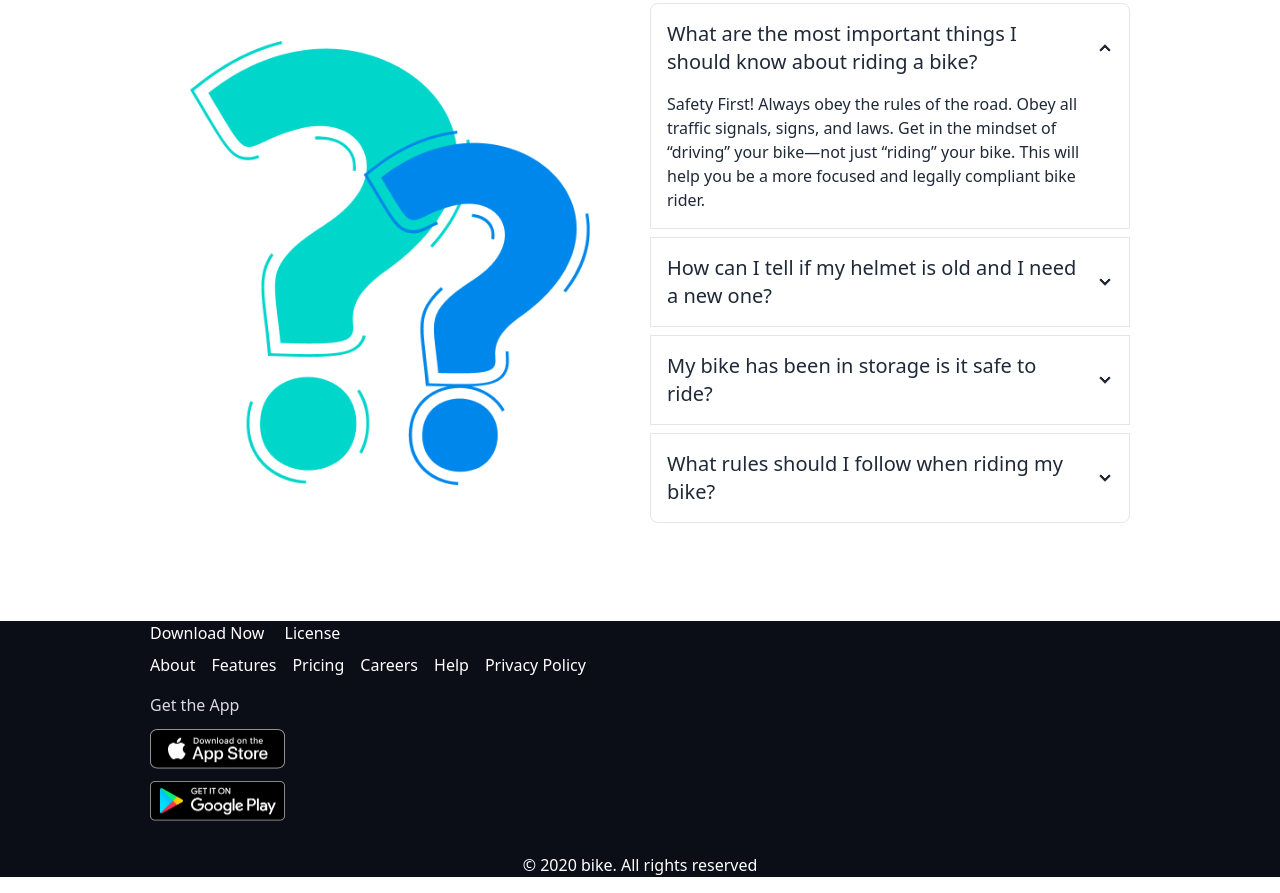
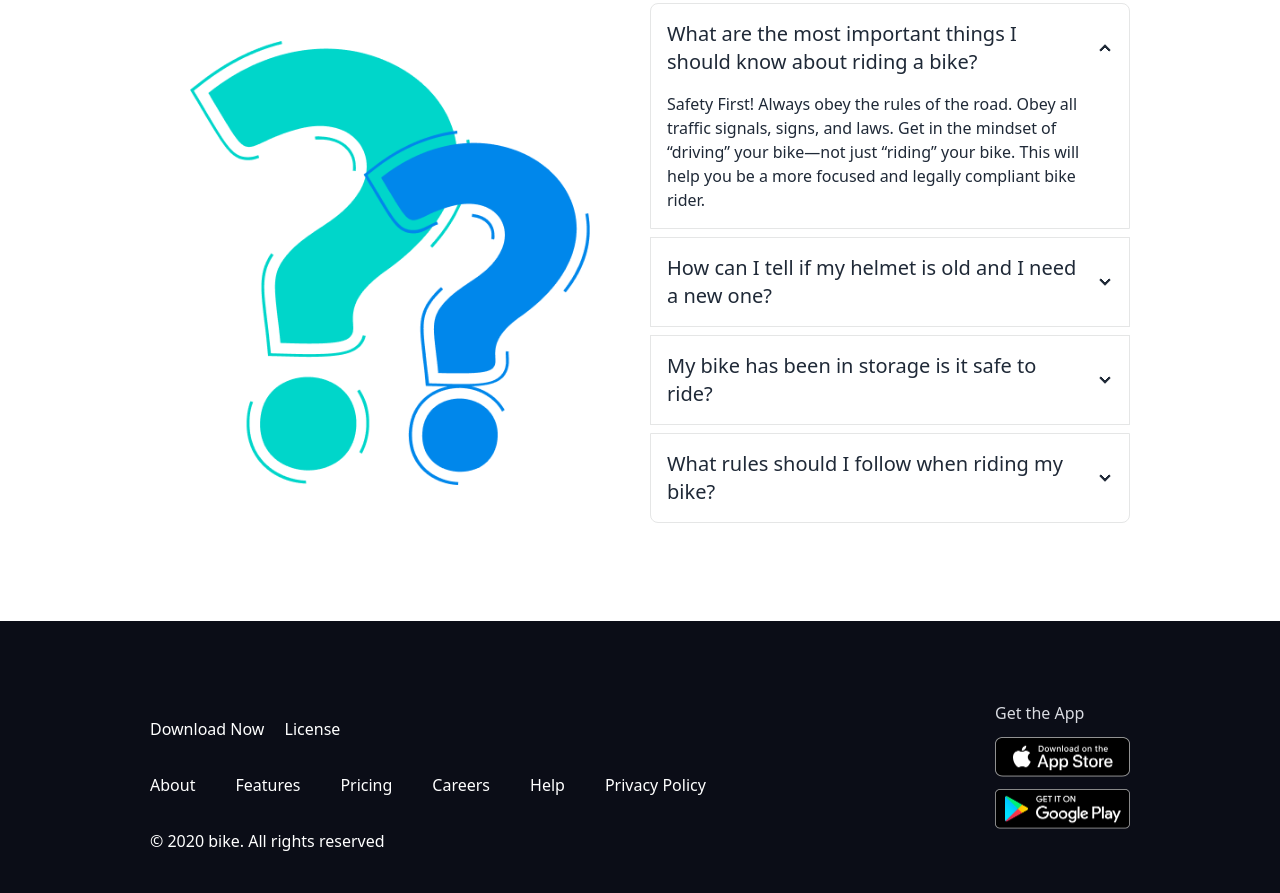
Before and after one commit to mdmitulhossen/bike-city, a plain HTML site: page index.html in a window 1280 px wide. Shown: the part 2459-3352 px from the top of the page. Drawn offline with nearby package versions, Linux system fonts and the light colour scheme.

Commit message:
complete

```diff
--- a/index.html
+++ b/index.html
@@ -314,15 +314,15 @@
       </div>
     </section>
   </main>
-  <footer class="max-w-[1440px] mx-auto px-6  md:px-16 lg:px-[150px] bg-[#0B0D17]  mt-24">
+  <footer class="max-w-[1440px] mx-auto px-6 pt-20 pb-10 md:px-16 lg:px-[150px] bg-[#0B0D17]  mt-24">
 
-    <div class=" w-full">
+    <div class=" w-full sm:flex justify-between items-center">
       <div class="mb-4">
-        <div class="text-white space-x-4 mb-2">
+        <div class="text-white space-x-4 mb-2 sm:mb-4 md:mb-5 lg:mb-8">
           <a href="">Download Now</a>
           <a href="">License</a>
         </div>
-        <div class="text-[white] grid grid-cols-3 space-y-2 sm:flex sm:gap-4 sm:space-y-0">
+        <div class="text-[white] grid grid-cols-3 space-y-2 sm:flex sm:gap-4 md:gap-6 lg:gap-10 sm:space-y-0">
           <a href="">About</a>
           <a href="">Features</a>
           <a href="">Pricing</a>
@@ -339,7 +339,7 @@
       </div>
 
     </div>
-    <p class="text-white text-center mt-8">© 2020 bike. All rights reserved</p>
+    <p class="text-white text-center md:text-left md:mt-0 mt-8">© 2020 bike. All rights reserved</p>
 
   </footer>
 </body>
```
